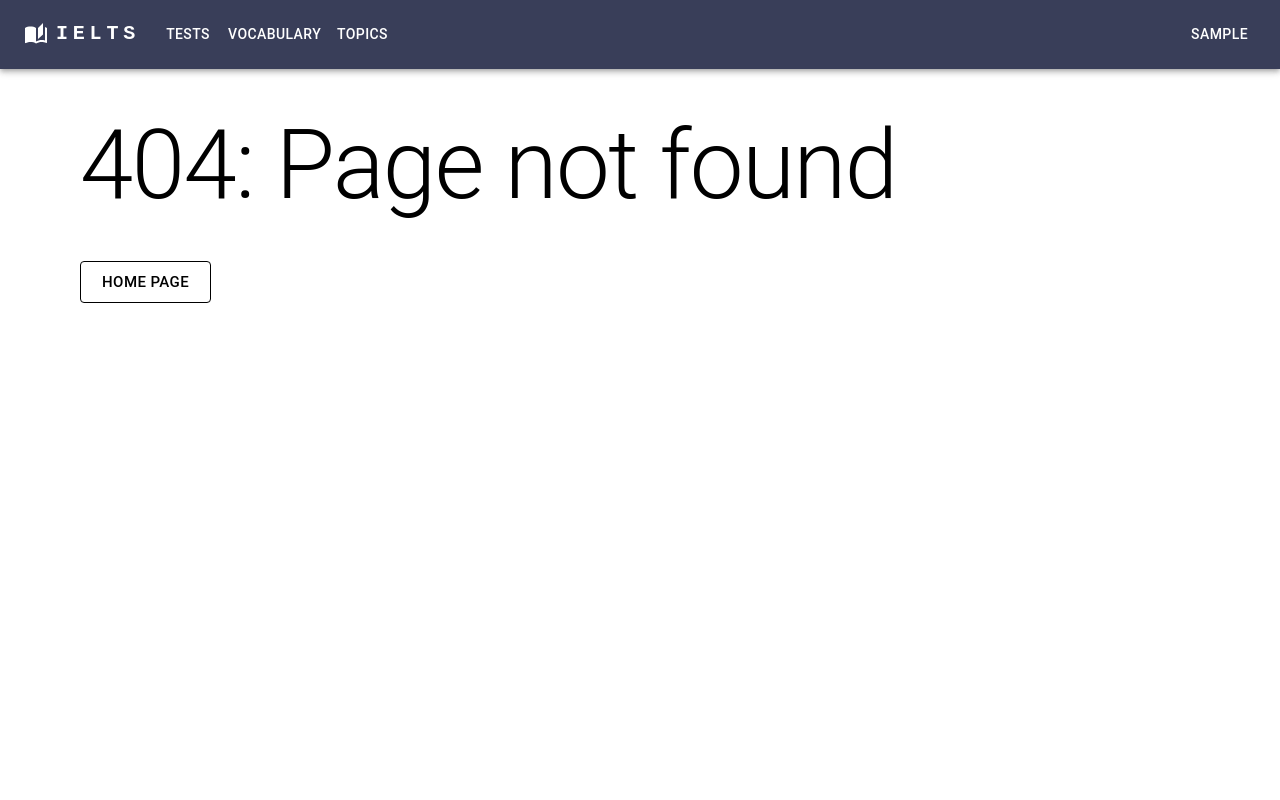
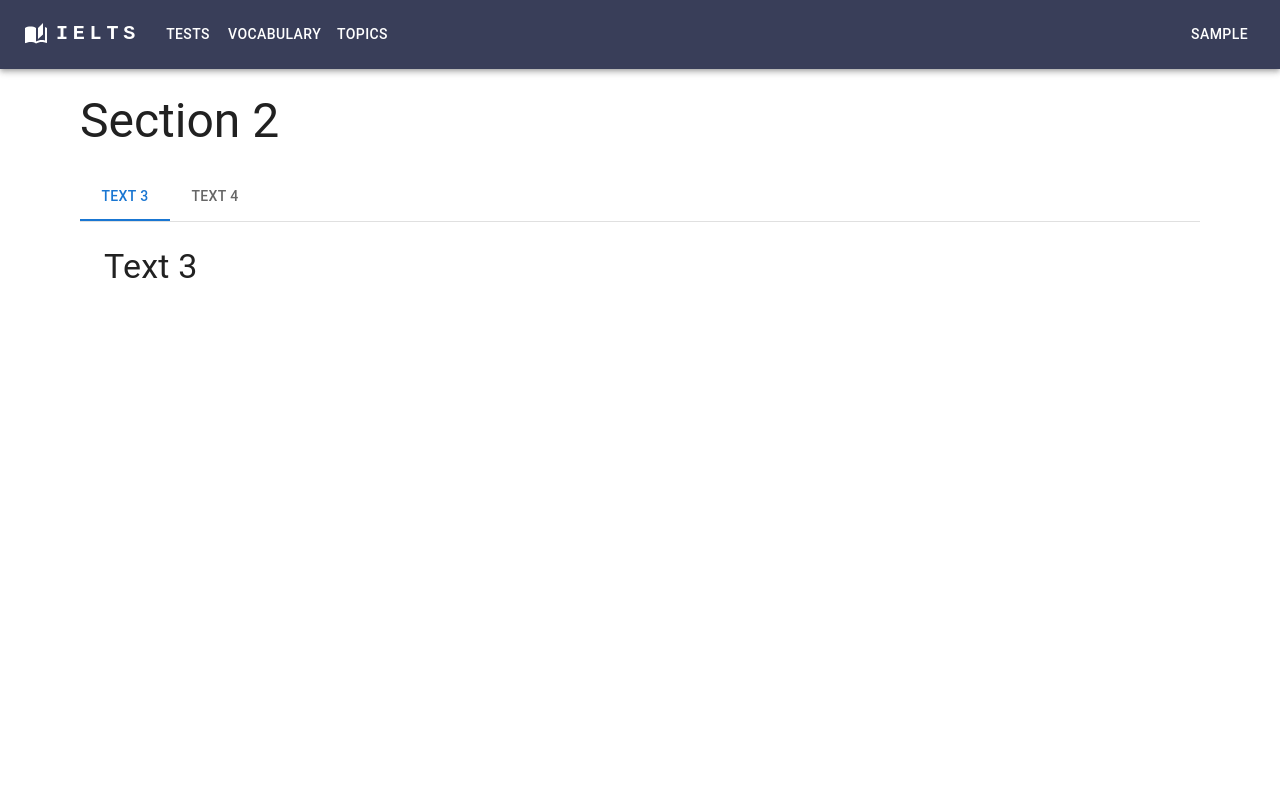
Before and after one commit to achultsova/IELTS_Frontend, a React (Create React App) app: page /createTest/1/secondSection in a window 1280 px wide. Before the commit this address had no page. Shown: the top 800 px of the page. Built offline with nearby package versions, Linux system fonts and the light colour scheme; sample sign-in values are in the browser's storage.

Commit message:
feat: add sections to reading test

```diff
--- a/src/shared/components/App/App.tsx
+++ b/src/shared/components/App/App.tsx
@@ -18,6 +18,9 @@ import Denied from '../pages/common/Denied/Denied'
 import TestsPageUser from '../pages/user/TestsPageUser'
 import TestsPageAdmin from '../pages/admin/TestsPage'
 import CreateTest from '../pages/admin/CreateTest'
+import FirstSectionReading from '../pages/admin/FirstSectionReading'
+import ThirdSectionReading from '../pages/admin/ThirdSectionReading'
+import SecondSectionReading from '../pages/admin/SecondSectionReading'
 
 const App = () => {
     const [user, setUser] = useState<User>(null)
@@ -46,6 +49,15 @@ const App = () => {
                         <Route path='/' element={<PrivateRoute roleRequired="ADMIN" />}>
                             <Route path={'/createTest/:id'} element={<CreateTest />} />
                         </Route>
+                        <Route path='/' element={<PrivateRoute roleRequired="ADMIN" />}>
+                            <Route path={'/createTest/:id/firstSection'} element={<FirstSectionReading />} />
+                        </Route>
+                        <Route path='/' element={<PrivateRoute roleRequired="ADMIN" />}>
+                            <Route path={'/createTest/:id/secondSection'} element={<SecondSectionReading />} />
+                        </Route>
+                        <Route path='/' element={<PrivateRoute roleRequired="ADMIN" />}>
+                            <Route path={'/createTest/:id/thirdSection'} element={<ThirdSectionReading />} />
+                        </Route>
                     </Routes>
                     <Footer />
                 </BrowserRouter>
--- a/src/shared/components/common/BannerMainPage/BannerMainPage.tsx
+++ b/src/shared/components/common/BannerMainPage/BannerMainPage.tsx
@@ -34,8 +34,8 @@ const BannerMainPage: FC = () => {
                             when an unknown printer took a galley of type and scrambled it to make a type
                             specimen book.
                         </Typography>
-                        <Link to={'/about'}>
-                            <Button variant='outlined' size='large' sx={{ color: '#393E59', borderColor: '#393E59' }}>
+                        <Link to={'/about'} style={{ textDecoration: 'none' }}>
+                            <Button variant='outlined' size='large' sx={{ color: '#393E59', borderColor: '#393E59', textDecoration: 'none' }}>
                                 About us
                             </Button>
                         </Link>
--- a/src/shared/components/pages/admin/CreateTest/index.tsx
+++ b/src/shared/components/pages/admin/CreateTest/index.tsx
@@ -30,6 +30,16 @@ const CreateTest: FC = () => {
         }
         getNumber()
     }, [])
+
+    const handleFirstSection = () => {
+        navigate(`/createTest/${id}/firstSection`)
+    }
+    const handleSecondSection = () => {
+        navigate(`/createTest/${id}/secondSection`)
+    }
+    const handleThirdSection = () => {
+        navigate(`/createTest/${id}/thirdSection`)
+    }
     return (
         <Box sx={{
             minHeight: '100vh',
@@ -57,13 +67,13 @@ const CreateTest: FC = () => {
                     disabled
                     sx={{ paddingBottom: theme.spacing(7), width: '100%' }}
                 />
-                <Button size='large' sx={{ width: '100%', color: 'black', border: '1px solid black', mb: theme.spacing(8) }}>
+                <Button onClick={handleFirstSection} size='large' sx={{ width: '100%', color: 'black', border: '1px solid black', mb: theme.spacing(8) }}>
                     Section 1 (questions 1-14)
                 </Button>
-                <Button size='large' sx={{ width: '100%', color: 'black', border: '1px solid black', mb: theme.spacing(8) }}>
+                <Button onClick={handleSecondSection} size='large' sx={{ width: '100%', color: 'black', border: '1px solid black', mb: theme.spacing(8) }}>
                     Section 2 (questions 15-27)
                 </Button>
-                <Button size='large' sx={{ width: '100%', color: 'black', border: '1px solid black', mb: theme.spacing(8) }}>
+                <Button onClick={handleThirdSection} size='large' sx={{ width: '100%', color: 'black', border: '1px solid black', mb: theme.spacing(8) }}>
                     Section 3 (questions 28-40)
                 </Button>
                 <Box sx={{ width: '100%', display: 'flex', flexDirection: 'row', justifyContent: 'space-between' }}>
--- /dev/null
+++ b/src/shared/components/pages/admin/FirstSectionReading/index.tsx
@@ -0,0 +1,56 @@
+import React, { FC, useState } from 'react'
+import { Box, Typography, TextField, Button, Tab } from '@mui/material'
+import theme from '../../../../theme'
+import { useParams } from 'react-router-dom'
+import { useNavigate } from 'react-router-dom'
+import notifyError from '../../../../../utils/notifyError'
+import { instance } from '../../../../api/instance'
+import TabContext from '@mui/lab/TabContext'
+import TabList from '@mui/lab/TabList'
+import TabPanel from '@mui/lab/TabPanel'
+import FirstText from '../FirstText'
+import SecondText from '../SecondText'
+
+const FirstSectionReading: FC = () => {
+    const [value, setValue] = React.useState('1')
+    const handleChange = (event: React.SyntheticEvent, newValue: string) => {
+        setValue(newValue)
+    }
+    return (
+        <Box sx={{
+            minHeight: '100vh',
+            display: 'flex',
+            [theme.breakpoints.up('md')]: {
+                px: theme.spacing(14),
+                pt: theme.spacing(8)
+            },
+            [theme.breakpoints.down('md')]: {
+                px: theme.spacing(12),
+                pt: theme.spacing(6)
+            },
+            flexDirection: 'column'
+        }}>
+            <Typography variant='h3' sx={{ pb: theme.spacing(8) }}>
+                Section 1
+            </Typography>
+            <Box>
+                <TabContext value={value} >
+                    <Box sx={{ borderBottom: 1, borderColor: 'divider' }}>
+                        <TabList onChange={handleChange} aria-label="lab API tabs example">
+                            <Tab label="Text 1" value="1" />
+                            <Tab label="Text 2" value="2" />
+                        </TabList>
+                    </Box>
+                    <TabPanel value="1">
+                        <FirstText />
+                    </TabPanel>
+                    <TabPanel value="2">
+                        <SecondText />
+                    </TabPanel>
+                </TabContext>
+            </Box>
+        </Box>
+    )
+}
+
+export default FirstSectionReading
--- /dev/null
+++ b/src/shared/components/pages/admin/FirstText/index.tsx
@@ -0,0 +1,12 @@
+import React, { FC } from 'react'
+import { Box, Typography } from '@mui/material'
+
+const FirstText: FC = () => {
+    return (
+        <Box>
+            <Typography variant='h4'>Text 1</Typography>
+        </Box>
+    )
+}
+
+export default FirstText
--- /dev/null
+++ b/src/shared/components/pages/admin/ForthText/index.tsx
@@ -0,0 +1,12 @@
+import React, { FC } from 'react'
+import { Box, Typography } from '@mui/material'
+
+const FourthText: FC = () => {
+    return (
+        <Box>
+            <Typography variant='h4'>Text 4</Typography>
+        </Box>
+    )
+}
+
+export default FourthText
--- /dev/null
+++ b/src/shared/components/pages/admin/SecondSectionReading/index.tsx
@@ -0,0 +1,58 @@
+import React, { FC, useState } from 'react'
+import { Box, Typography, TextField, Button, Tab } from '@mui/material'
+import theme from '../../../../theme'
+import { useParams } from 'react-router-dom'
+import { useNavigate } from 'react-router-dom'
+import notifyError from '../../../../../utils/notifyError'
+import { instance } from '../../../../api/instance'
+import TabContext from '@mui/lab/TabContext'
+import TabList from '@mui/lab/TabList'
+import TabPanel from '@mui/lab/TabPanel'
+import FirstText from '../FirstText'
+import SecondText from '../SecondText'
+import ThirdText from '../ThirdText'
+import FourthText from '../ForthText'
+
+const SecondSectionReading: FC = () => {
+    const [value, setValue] = React.useState('3')
+    const handleChange = (event: React.SyntheticEvent, newValue: string) => {
+        setValue(newValue)
+    }
+    return (
+        <Box sx={{
+            minHeight: '100vh',
+            display: 'flex',
+            [theme.breakpoints.up('md')]: {
+                px: theme.spacing(14),
+                pt: theme.spacing(8)
+            },
+            [theme.breakpoints.down('md')]: {
+                px: theme.spacing(12),
+                pt: theme.spacing(6)
+            },
+            flexDirection: 'column'
+        }}>
+            <Typography variant='h3' sx={{ pb: theme.spacing(8) }}>
+                Section 2
+            </Typography>
+            <Box>
+                <TabContext value={value} >
+                    <Box sx={{ borderBottom: 1, borderColor: 'divider' }}>
+                        <TabList onChange={handleChange} aria-label="lab API tabs example">
+                            <Tab label="Text 3" value="3" />
+                            <Tab label="Text 4" value="4" />
+                        </TabList>
+                    </Box>
+                    <TabPanel value="3">
+                        <ThirdText />
+                    </TabPanel>
+                    <TabPanel value="4">
+                        <FourthText />
+                    </TabPanel>
+                </TabContext>
+            </Box>
+        </Box>
+    )
+}
+
+export default SecondSectionReading
--- /dev/null
+++ b/src/shared/components/pages/admin/SecondText/index.tsx
@@ -0,0 +1,12 @@
+import React, { FC } from 'react'
+import { Box, Typography } from '@mui/material'
+
+const SecondText: FC = () => {
+    return (
+        <Box>
+            <Typography variant='h4'>Text 2</Typography>
+        </Box>
+    )
+}
+
+export default SecondText
--- /dev/null
+++ b/src/shared/components/pages/admin/ThirdSectionReading/index.tsx
@@ -0,0 +1,12 @@
+import React, { FC } from 'react'
+import { Box, Typography } from '@mui/material'
+
+const ThirdSectionReading: FC = () => {
+    return (
+        <Box>
+            <Typography variant='h4'>Text 5</Typography>
+        </Box>
+    )
+}
+
+export default ThirdSectionReading
--- /dev/null
+++ b/src/shared/components/pages/admin/ThirdText/index.tsx
@@ -0,0 +1,12 @@
+import React, { FC } from 'react'
+import { Box, Typography } from '@mui/material'
+
+const ThirdText: FC = () => {
+    return (
+        <Box>
+            <Typography variant='h4'>Text 3</Typography>
+        </Box>
+    )
+}
+
+export default ThirdText
```
